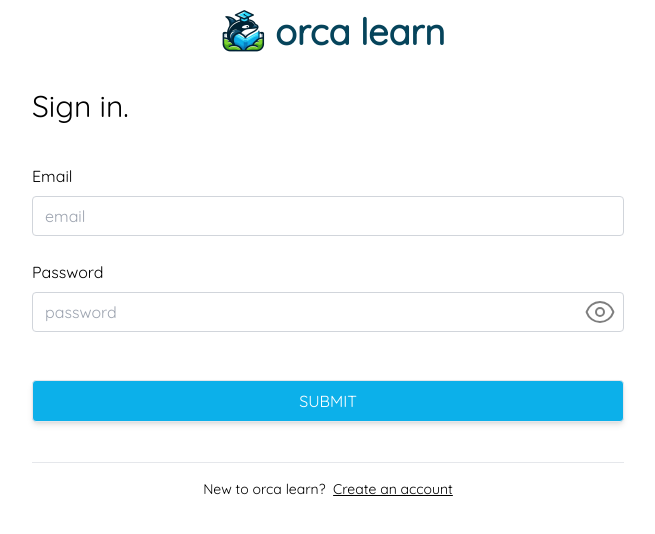
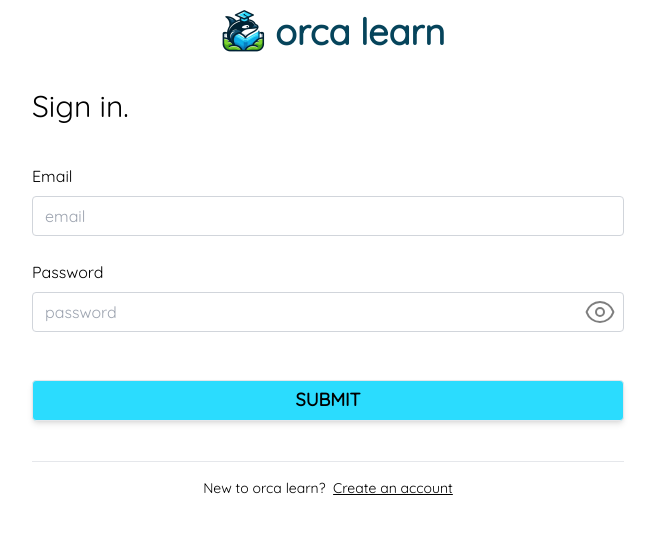
Before and after one commit to justincaryk/next-starter, a Next.js app: page /signin in a window 1280 px wide. Shown: the top 534 px of the page, without its empty margins (312-967 px from the left). Built offline with nearby package versions, Linux system fonts and the light colour scheme.

Commit message:
btn bg + font color fix

```diff
--- a/src/components/parts/form/button.tsx
+++ b/src/components/parts/form/button.tsx
@@ -19,10 +19,10 @@ export default function Button({
   className = '',
   children,
 }: Props) {
-  const baseStyles = `w-full px-6 py-2.5 border leading-tight uppercase rounded shadow-md transition duration-150 ease-in-out`;
-  const bgColor = primary ? 'bg-blue-md' : 'bg-white';
-  const txtColor = primary ? 'text-white' : 'text-blue-dark';
-  const hoverStyles = `${!loading ? (primary ? 'hover:bg-blue-light' : 'hover:bg-gray-200') : ''}`;
+  const baseStyles = `w-full text-lg font-extra-bold px-6 py-2 border leading-tight uppercase rounded shadow-md transition duration-150 ease-in-out`;
+  const bgColor = primary ? 'bg-blue-light' : 'bg-white';
+  const txtColor = primary ? 'text-black' : 'text-blue-dark';
+  const hoverStyles = `${!loading ? (primary ? 'hover:bg-blue-md' : 'hover:bg-gray-200') : ''}`;
   const disabledStyles = disabled
     ? 'disabled:bg-gray-200 cursor-not-allowed hover:disabled:bg-gray-200'
     : '';
--- a/tailwind.config.ts
+++ b/tailwind.config.ts
@@ -33,6 +33,9 @@ const config: Config = {
       height: heightExtended,
       minHeight: heightExtended,
       maxHeight: heightExtended,
+      fontWeight: {
+        'extra-bold': '800',
+      },
     },
   },
   plugins: [],
```
